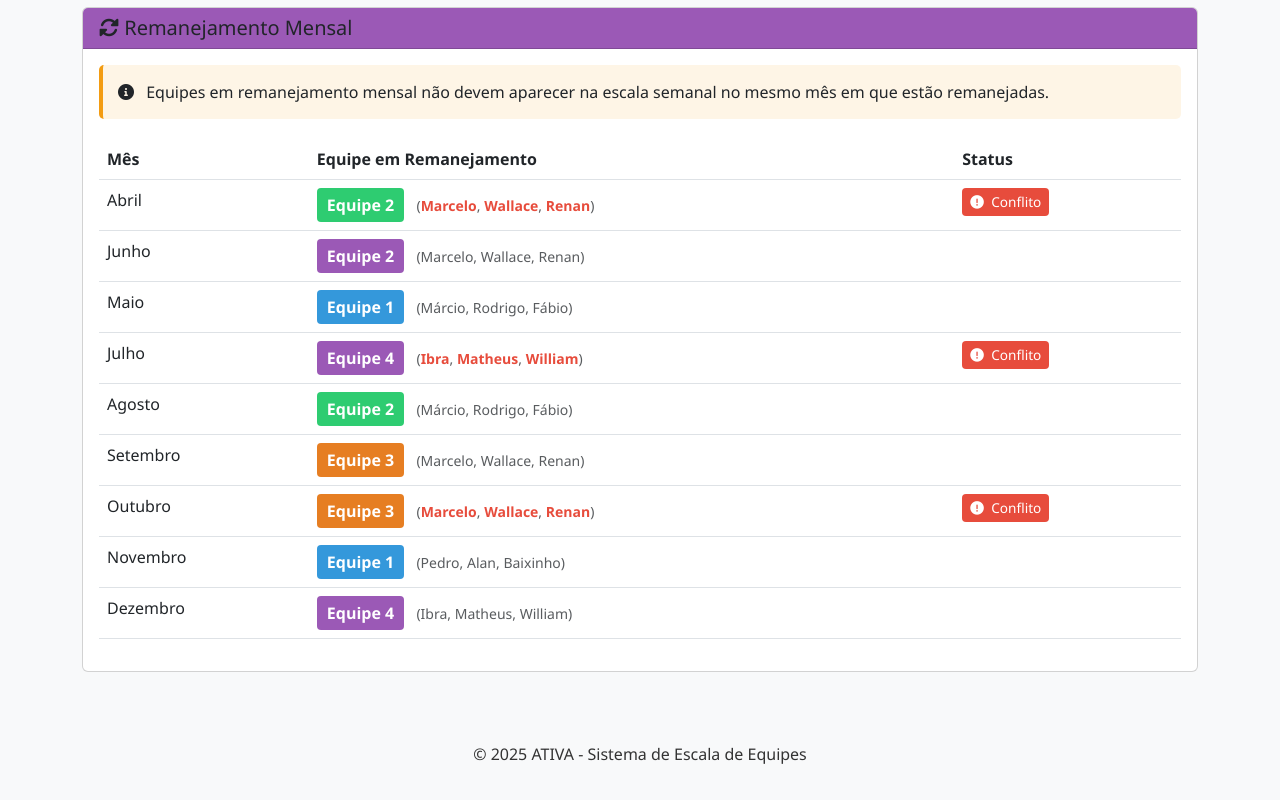
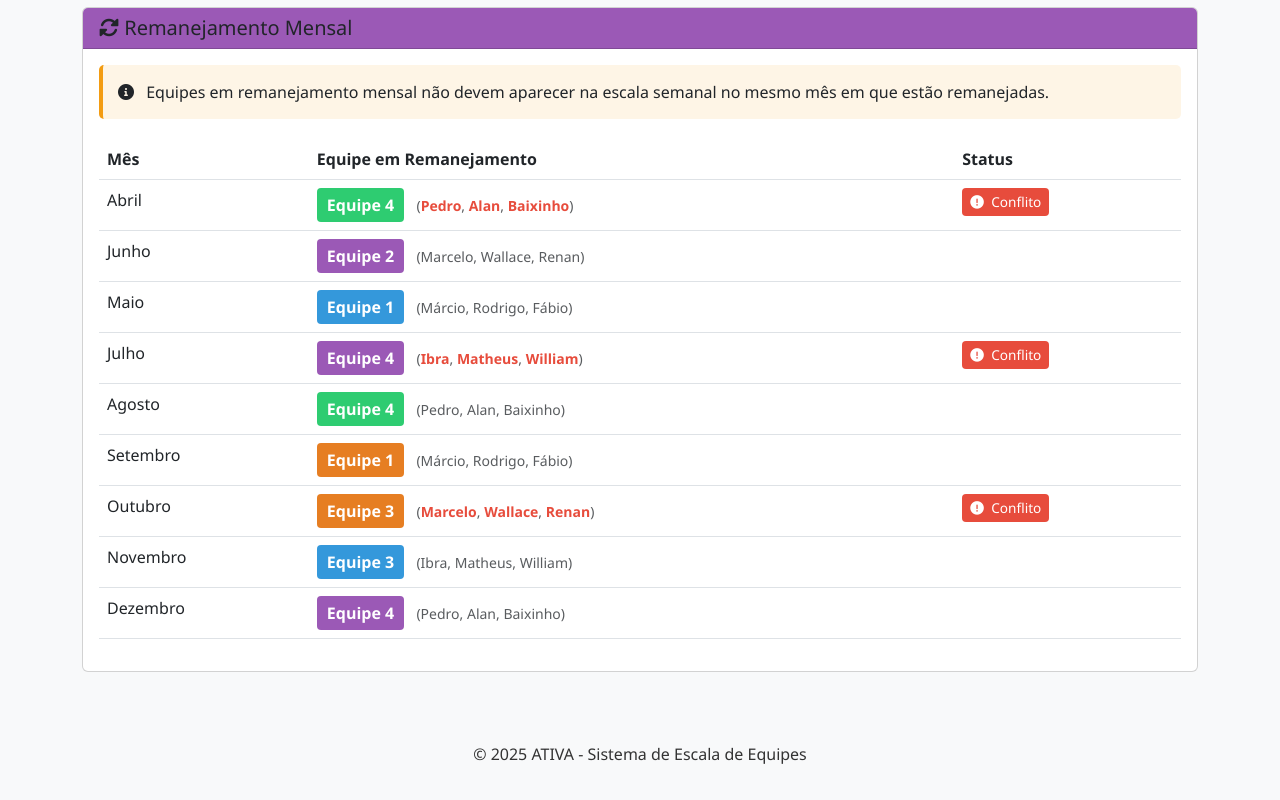
Before and after one commit to Cheerfull001/escaladaativa, a plain HTML site: page index.html in a window 1280 px wide. Shown: the part 3027-3827 px from the top of the page. Drawn offline with nearby package versions, Linux system fonts and the light colour scheme.

Commit message:
Update index.html

```diff
--- a/index.html
+++ b/index.html
@@ -672,8 +672,8 @@
                             <tr data-month="4" data-team="2">
                                 <td>Abril</td>
                                 <td>
-                                    <span class="badge-team team-2">Equipe 2</span>
-                                    <small class="ms-2 text-muted">(<span class="member-conflict">Marcelo</span>, <span class="member-conflict">Wallace</span>, <span class="member-conflict">Renan</span>)</small>
+                                    <span class="badge-team team-2">Equipe 4</span>
+                                    <small class="ms-2 text-muted">(<span class="member-conflict">Pedro</span>, <span class="member-conflict">Alan</span>, <span class="member-conflict">Baixinho</span>)</small>
                                 </td>
                                 <td><span class="conflict-indicator"><i class="fas fa-exclamation-circle me-1"></i> Conflito</span></td>
                             </tr>
@@ -704,16 +704,16 @@
                             <tr data-month="8" data-team="2">
                                 <td>Agosto</td>
                                 <td>
-                                    <span class="badge-team team-2">Equipe 2</span>
-                                    <small class="ms-2 text-muted">(Márcio, Rodrigo, Fábio)</small>
+                                    <span class="badge-team team-2">Equipe 4</span>
+                                    <small class="ms-2 text-muted">(Pedro, Alan, Baixinho)</small>
                                 </td>
                                 <td></td>
                             </tr>
                             <tr data-month="9" data-team="3">
                                 <td>Setembro</td>
                                 <td>
-                                    <span class="badge-team team-3">Equipe 3</span>
-                                    <small class="ms-2 text-muted">(Marcelo, Wallace, Renan)</small>
+                                    <span class="badge-team team-3">Equipe 1</span>
+                                    <small class="ms-2 text-muted">(Márcio, Rodrigo, Fábio)</small>
                                 </td>
                                 <td></td>
                             </tr>
@@ -728,8 +728,8 @@
                             <tr data-month="11" data-team="1">
                                 <td>Novembro</td>
                                 <td>
-                                    <span class="badge-team team-1">Equipe 1</span>
-                                    <small class="ms-2 text-muted">(Pedro, Alan, Baixinho)</small>
+                                    <span class="badge-team team-1">Equipe 3</span>
+                                    <small class="ms-2 text-muted">(Ibra, Matheus, William)</small>
                                 </td>
                                 <td></td>
                             </tr>
@@ -737,7 +737,7 @@
                                 <td>Dezembro</td>
                                 <td>
                                     <span class="badge-team team-4">Equipe 4</span>
-                                    <small class="ms-2 text-muted">(Ibra, Matheus, William)</small>
+                                    <small class="ms-2 text-muted">(Pedro, Alan, Baixinho)</small>
                                 </td>
                                 <td></td>
                             </tr>
```
